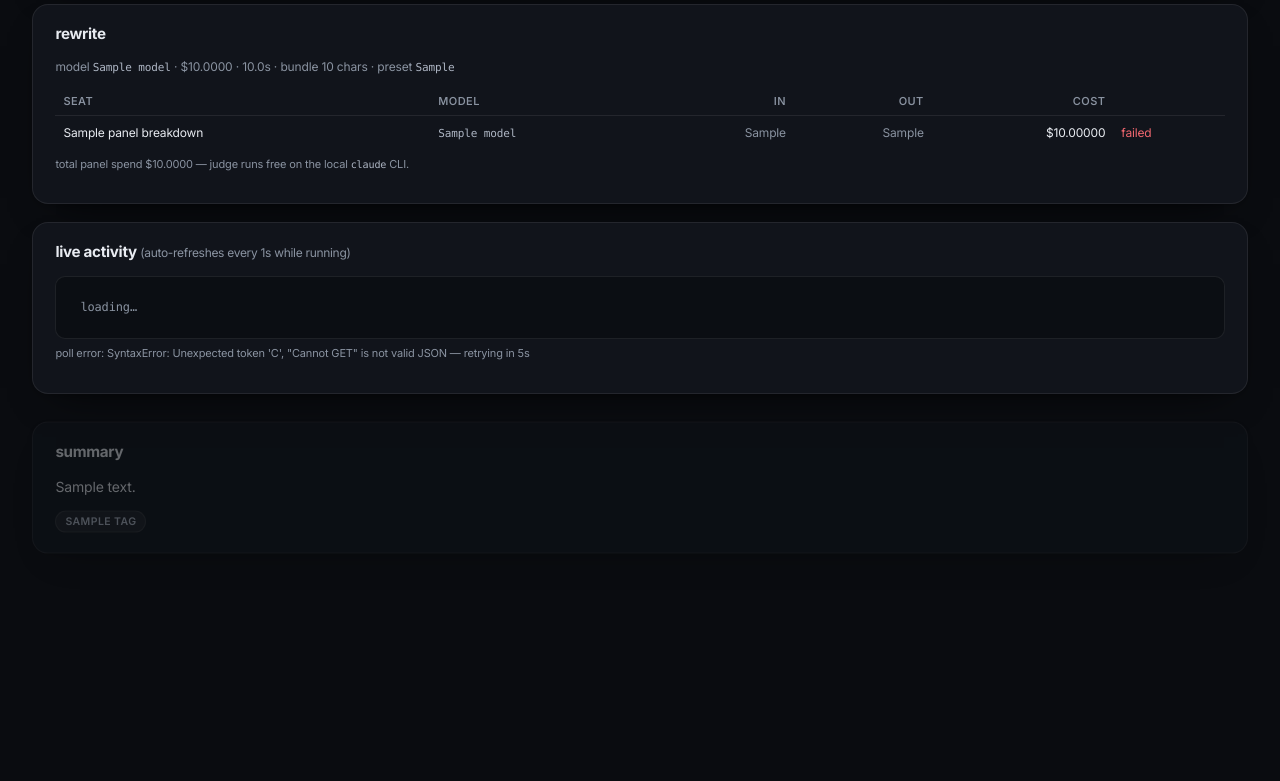
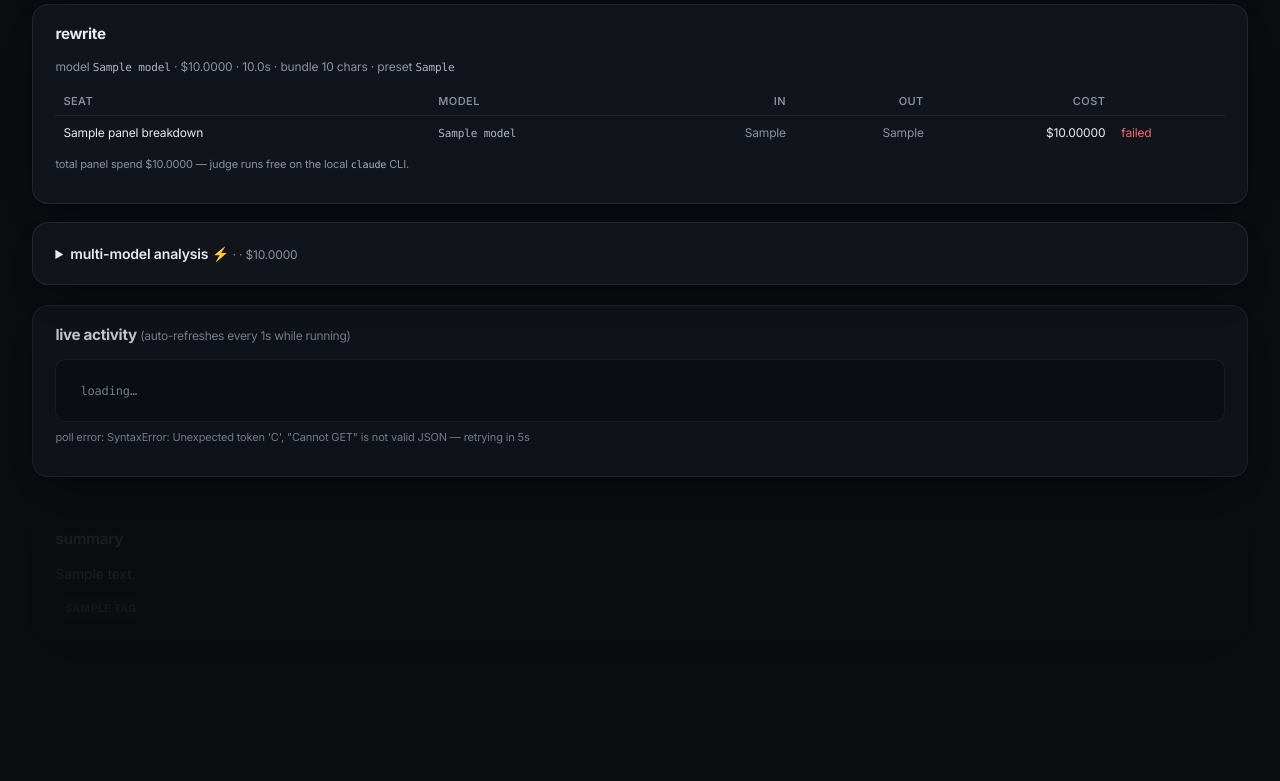
Before and after one commit to bonkai/orchestrator, a FastAPI app: template orchestrator/templates/dispatch.html in a window 1280 px wide. Shown: the part 288-1069 px from the top of the page. Before the commit the page ends 820 px from the top, so only its background shows below. Run offline with FastAPI, Linux system fonts and the light colour scheme; the template is opened without the code that fills it: most values are stand-ins (such as "Sample title", 1, 10 or a date in 2020); some libraries are stand-ins or nearby versions.

Commit message:
Auto-push: 2026-06-18

```diff
--- a/orchestrator/templates/dispatch.html
+++ b/orchestrator/templates/dispatch.html
@@ -87,6 +87,40 @@
           total panel spend ${{ '%.4f'|format(rewrite.cost_usd or 0) }} — judge runs free on the local <code>claude</code> CLI.
         </p>
       {% endif %}
+    </div>
+    {% endif %}
+
+    {% if enrichment %}
+    <div class="pane reveal">
+      <details {% if enrichment.stage == 'fusion_ok' %}open{% endif %}>
+        <summary style="cursor:pointer; font-weight:600;">
+          multi-model analysis ⚡
+          {% if enrichment.stage == 'fusion_skipped' %}
+            <span class="badge badge-failed" style="font-size:10px;">skipped</span>
+          {% else %}
+            <span class="muted" style="font-weight:normal; font-size:12px;">
+              · {{ (enrichment.panel_models or [])|join(', ') }} · ${{ '%.4f'|format(enrichment.cost_usd or 0) }}</span>
+          {% endif %}
+        </summary>
+        {% if enrichment.stage == 'fusion_skipped' %}
+          <p class="muted" style="font-size:12px; margin:0.5rem 0;">
+            enrichment skipped: {{ enrichment.reason }} (the task was dispatched un-enriched).</p>
+        {% elif enrichment.analysis %}
+          <div style="margin-top:0.5rem;">
+          {% set titles = {'consensus':'Consensus','contradictions':'Contradictions / trade-offs',
+                           'partial_coverage':'Partial coverage','unique_insights':'Unique insights',
+                           'blind_spots':'Blind spots / risks'} %}
+          {% for key in ['consensus','contradictions','partial_coverage','unique_insights','blind_spots'] %}
+            {% if enrichment.analysis.get(key) %}
+              <h4 style="margin:0.6rem 0 0.2rem; font-size:13px;">{{ titles[key] }}</h4>
+              <ul style="margin:0; font-size:12px;">
+                {% for it in enrichment.analysis[key] %}<li>{{ it }}</li>{% endfor %}
+              </ul>
+            {% endif %}
+          {% endfor %}
+          </div>
+        {% endif %}
+      </details>
     </div>
     {% endif %}
 
```
